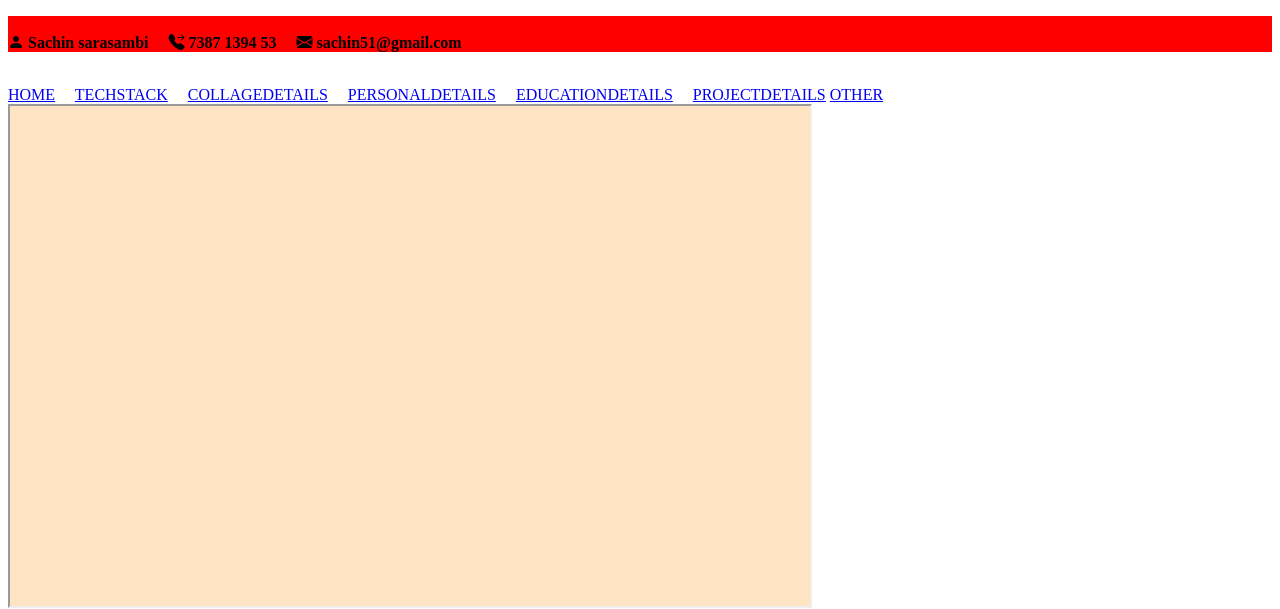
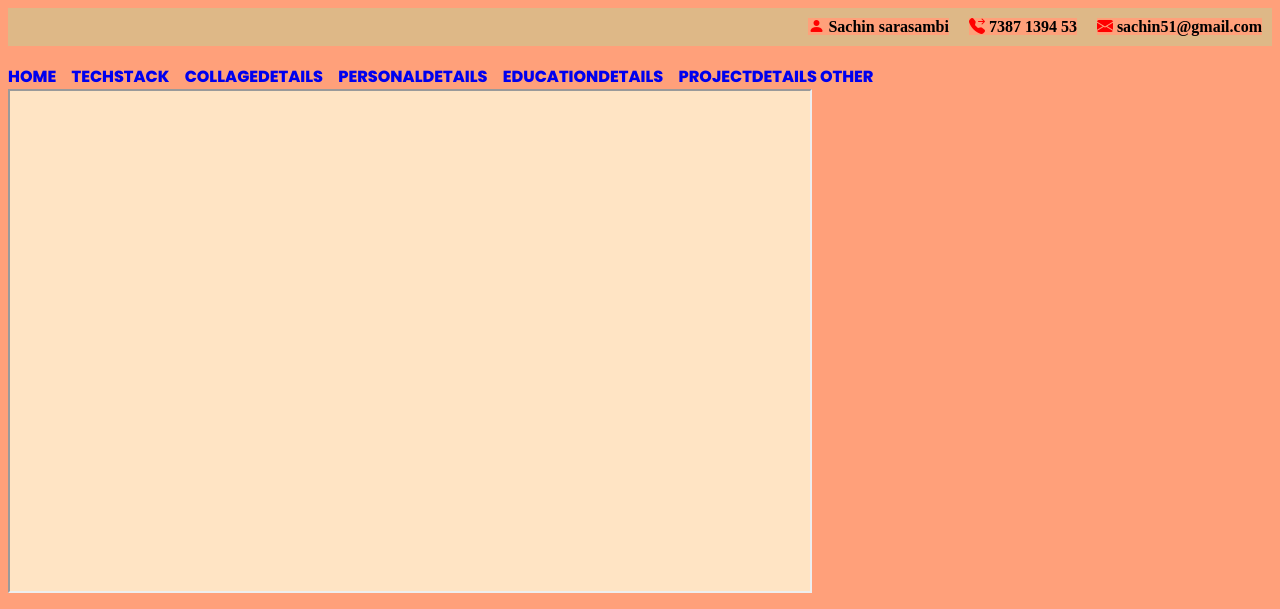
Before and after one commit to sachinsarasambi/myProfile, a plain HTML site: page index.html in a window 1280 px wide. Shown: the top 609 px of the page. Drawn offline with nearby package versions, Linux system fonts and the light colour scheme.

Commit message:
updatebagroundcolar
updatebagroundcolar

```diff
--- a/index.html
+++ b/index.html
@@ -6,20 +6,41 @@
     <meta name="viewport" content="width=device-width, initial-scale=1.0">
     <title>My Profile</title>
     <link rel="stylesheet" href="https://cdn.jsdelivr.net/npm/bootstrap-icons@1.3.0/font/bootstrap-icons.css">
+    <link rel="preconnect" href="https://fonts.googleapis.com">
+    <link rel="preconnect" href="https://fonts.gstatic.com" crossorigin>
+    <link href="https://fonts.googleapis.com/css2?family=Dancing+Script:wght@400;500&family=Poppins:ital,wght@0,800;0,900;1,400&display=swap" rel="stylesheet">
     <style>
 
+      *{
+        background-color: lightsalmon;
+      }
+        #nav_bar{
+        font-family: 'Dancing Script', cursive;
+         font-family: 'Poppins', sans-serif;
+        }
          iframe{
             background-color: bisque;
          }
          p{
-            background-color: red;
+            background-color: burlywood;
+            text-align: right;
+            margin: auto;
+            padding: 10px;
+
+         }
+          a{
+            text-decoration: none;
+            font-family: 'Poppins', sans-serif;
+         }
+         i{
+            color: red;
          }
     </style>
 </head>
 <body>
     <header>
     <p>
-        <br>
+
         <span><b><i class="bi bi-person-fill"></i>&nbsp;Sachin sarasambi</b></span>&nbsp;&nbsp;&nbsp;&nbsp;
         <span><b><i class="bi bi-telephone-forward-fill"></i>&nbsp;7387&nbsp;1394&nbsp;53</b></span>&nbsp;&nbsp;&nbsp;&nbsp;
         <span><b><i class="bi bi-envelope-fill"></i>&nbsp;sachin51@gmail.com</b></span>
@@ -27,7 +48,7 @@
     </header>
 
     <br>
-    <nav>
+    <nav id="nav_bar">
         <a href="home.html" target="my_frame">HOME</a>&nbsp;&nbsp;&nbsp;&nbsp;
         <a  href="teckStack.html" target="my_frame">TECHSTACK</a>&nbsp;&nbsp;&nbsp;&nbsp;
         <a href="collageDetails.html" target="my_frame">COLLAGEDETAILS</a>&nbsp;&nbsp;&nbsp;&nbsp;
```
Also changed, not shown: home.html (+1 -1 lines), personalDetails.html (+1 -0 lines), pexels-alena-koval-886521.jpg (added).
